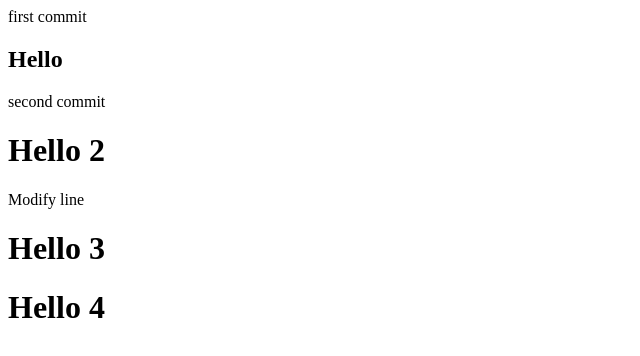
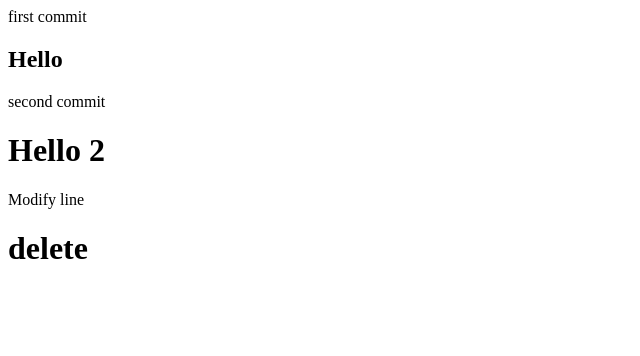
Before and after one commit to yuposse/Hello-test, a plain HTML site: page index.html in a window 1280 px wide. Shown: the whole page, without its empty margins (0-640 px from the left). Drawn offline with Linux system fonts and the light colour scheme.

Commit message:
Update index.html

```diff
--- a/index.html
+++ b/index.html
@@ -10,8 +10,6 @@
             <h1>Hello 2</h1>
 
             Modify line
-            <h1>Hello 3</h1>
-
-            <h1> Hello 4</h1>
+                <h1> delete</h1>
         </body>
 </html>
```
